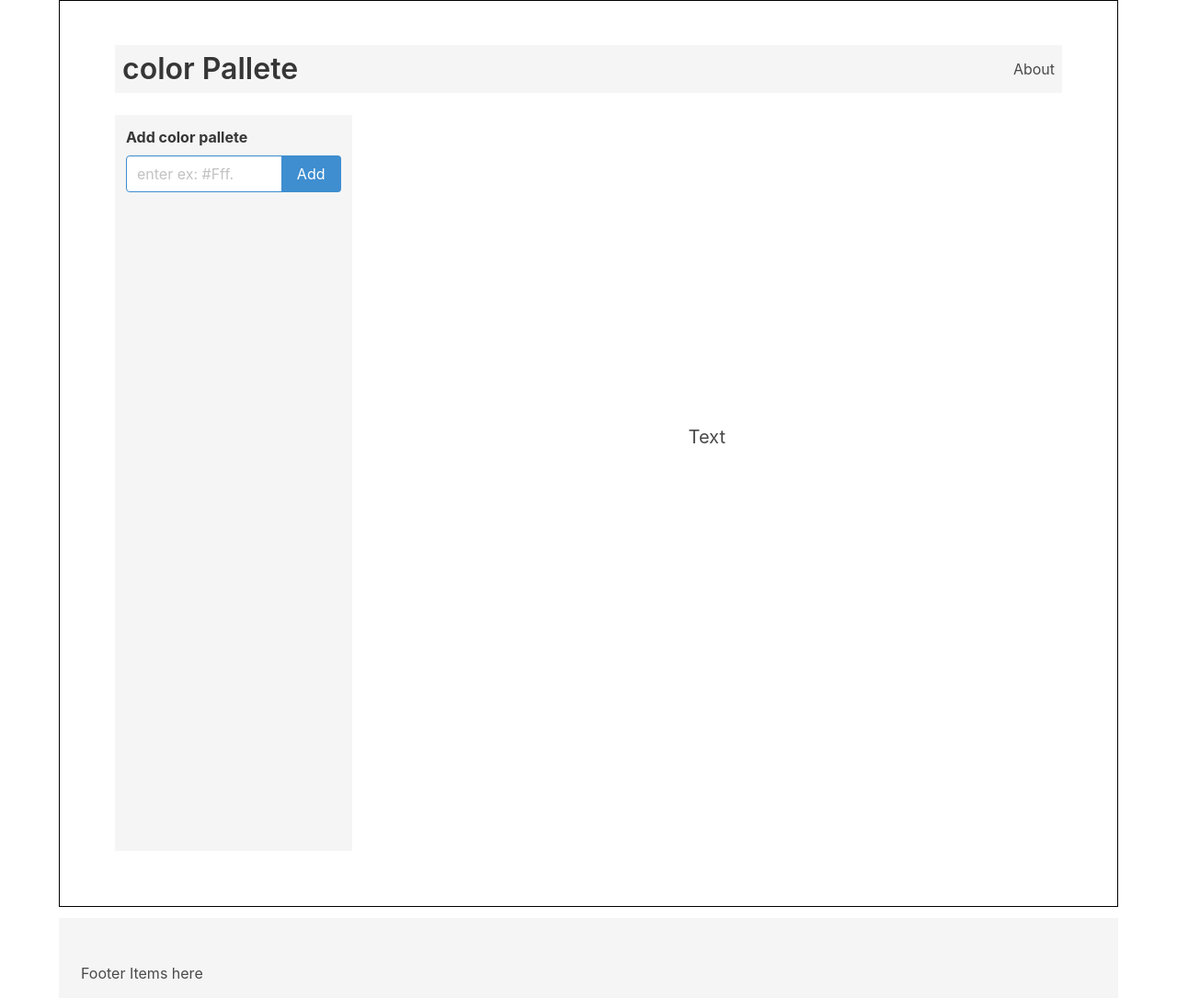
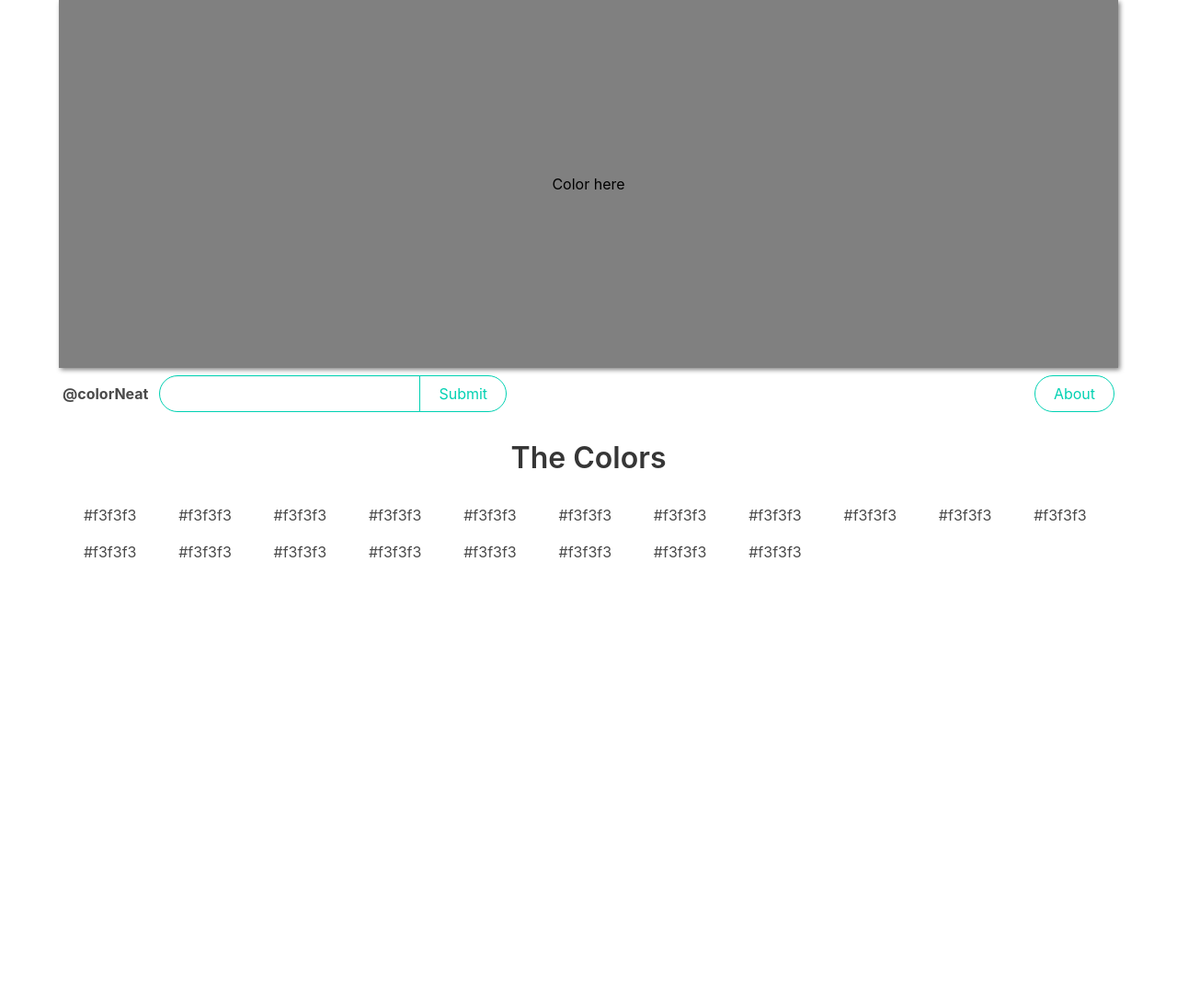
Before and after one commit to wallWrecker/colur-palete, a website: page index.html in a window 1280 px wide. Shown: the whole page at 92% size. After the commit the page ends 800 px from the top, so only its background shows below. Drawn offline with nearby package versions, Linux system fonts and the light colour scheme.

Commit message:
re doing userinterface

```diff
--- a/index.html
+++ b/index.html
@@ -10,58 +10,134 @@
   </head>
 
   <body>
-    <div class="section container" style="border: 1px solid black;">
-      <div class="level has-background-light mx-3 px-2 py-2">
-        <div class="level-left">
-          <h3 class="title">color Pallete</h3>
+    <div class="container color_preview">
+      <h3 class="">Color here</h3>
+    </div>
+    <div class="container level px-1 py-2">
+      <div class="level-left">
+        <div class="level-item">
+          <h3><b>@colorNeat</b></h3>
         </div>
-        <div class="level-right">
-          <p class="level-item">About</p>
-        </div>
-      </div>
-      <div class="columns my-3 mx-3 max-view">
-        <!-- Color Pallete Pane -->
-        <div class="column is-one-quarter has-background-light">
-          <label class="label" for="">Add color pallete</label>
-          <!-- Form input -->
-          <div class="field has-addons">
-            <div class="control is-expanded">
-              <input
-                class="input is-info"
-                type="text"
-                placeholder="enter ex: #Fff."
-              />
-            </div>
-            <div class="control">
-              <button id="add-button" class="button is-info">Add</button>
-            </div>
+        <div class="level-item field has-addons">
+          <div class="control">
+            <input class="input is-rounded is-primary" type="text" />
           </div>
-
-          <!-- Pallete container -->
-          <div id="pallete-container">
-            <!-- Javascript would generate this. -->
-          </div>
-        </div>
-        <!-- Color Pallete Background Pane-->
-        <div id="background-div" class="column">
-          <div
-            class="section is-large has-text-centered"
-            style="background: transparent;"
-          >
-            <p id="pallete-text" class="subtitle">Text</p>
+          <div class="control">
+            <button class="button is-rounded is-outlined is-primary">
+              Submit
+            </button>
           </div>
         </div>
       </div>
-    </div>
 
-    <!-- Footer Section -->
-    <footer class="footer container has-background-light my-3">
-      <div class="columns">
-        <div class="column">
-          <h3>Footer Items here</h3>
+      <div class="level-right">
+        <div class="level-item">
+          <button class="button is-rounded is-primary is-outlined">
+            About
+          </button>
         </div>
       </div>
-    </footer>
+    </div>
+    <div class="container">
+      <h3 class="title has-text-centered">The Colors</h3>
+      <div class="columns mx-1 my-1 is-multiline">
+        <div
+          class="column color_house is-1 px-1 py-1 mx-1 my-1 has-text-centered"
+        >
+          #f3f3f3
+        </div>
+        <div
+          class="column color_house is-1 px-1 py-1 mx-1 my-1 has-text-centered"
+        >
+          #f3f3f3
+        </div>
+        <div
+          class="column color_house is-1 px-1 py-1 mx-1 my-1 has-text-centered"
+        >
+          #f3f3f3
+        </div>
+        <div
+          class="column color_house is-1 px-1 py-1 mx-1 my-1 has-text-centered"
+        >
+          #f3f3f3
+        </div>
+        <div
+          class="column color_house is-1 px-1 py-1 mx-1 my-1 has-text-centered"
+        >
+          #f3f3f3
+        </div>
+        <div
+          class="column color_house is-1 px-1 py-1 mx-1 my-1 has-text-centered"
+        >
+          #f3f3f3
+        </div>
+        <div
+          class="column color_house is-1 px-1 py-1 mx-1 my-1 has-text-centered"
+        >
+          #f3f3f3
+        </div>
+        <div
+          class="column color_house is-1 px-1 py-1 mx-1 my-1 has-text-centered"
+        >
+          #f3f3f3
+        </div>
+        <div
+          class="column color_house is-1 px-1 py-1 mx-1 my-1 has-text-centered"
+        >
+          #f3f3f3
+        </div>
+        <div
+          class="column color_house is-1 px-1 py-1 mx-1 my-1 has-text-centered"
+        >
+          #f3f3f3
+        </div>
+        <div
+          class="column color_house is-1 px-1 py-1 mx-1 my-1 has-text-centered"
+        >
+          #f3f3f3
+        </div>
+        <div
+          class="column color_house is-1 px-1 py-1 mx-1 my-1 has-text-centered"
+        >
+          #f3f3f3
+        </div>
+        <div
+          class="column color_house is-1 px-1 py-1 mx-1 my-1 has-text-centered"
+        >
+          #f3f3f3
+        </div>
+        <div
+          class="column color_house is-1 px-1 py-1 mx-1 my-1 has-text-centered"
+        >
+          #f3f3f3
+        </div>
+        <div
+          class="column color_house is-1 px-1 py-1 mx-1 my-1 has-text-centered"
+        >
+          #f3f3f3
+        </div>
+        <div
+          class="column color_house is-1 px-1 py-1 mx-1 my-1 has-text-centered"
+        >
+          #f3f3f3
+        </div>
+        <div
+          class="column color_house is-1 px-1 py-1 mx-1 my-1 has-text-centered"
+        >
+          #f3f3f3
+        </div>
+        <div
+          class="column color_house is-1 px-1 py-1 mx-1 my-1 has-text-centered"
+        >
+          #f3f3f3
+        </div>
+        <div
+          class="column color_house is-1 px-1 py-1 mx-1 my-1 has-text-centered"
+        >
+          #f3f3f3
+        </div>
+      </div>
+    </div>
     <script type="module" src="app.js"></script>
   </body>
 </html>
--- a/style.css
+++ b/style.css
@@ -1,7 +1,15 @@
-.max-view {
-  height: 100vh;
+.color_preview {
+  height: 50vh;
+  line-height: 50vh;
+  background: gray;
+  color: black;
+  text-align: center;
+  box-shadow: 2px 2px 5px gray;
 }
 
-#pallete-text {
-  line-height: 5em;
+.color-house {
+	padding: 1px;
+	border:1px solid black;
+	border-radius: 5px;
+	box-shadow: 1px 2px 3px black;
 }
```
